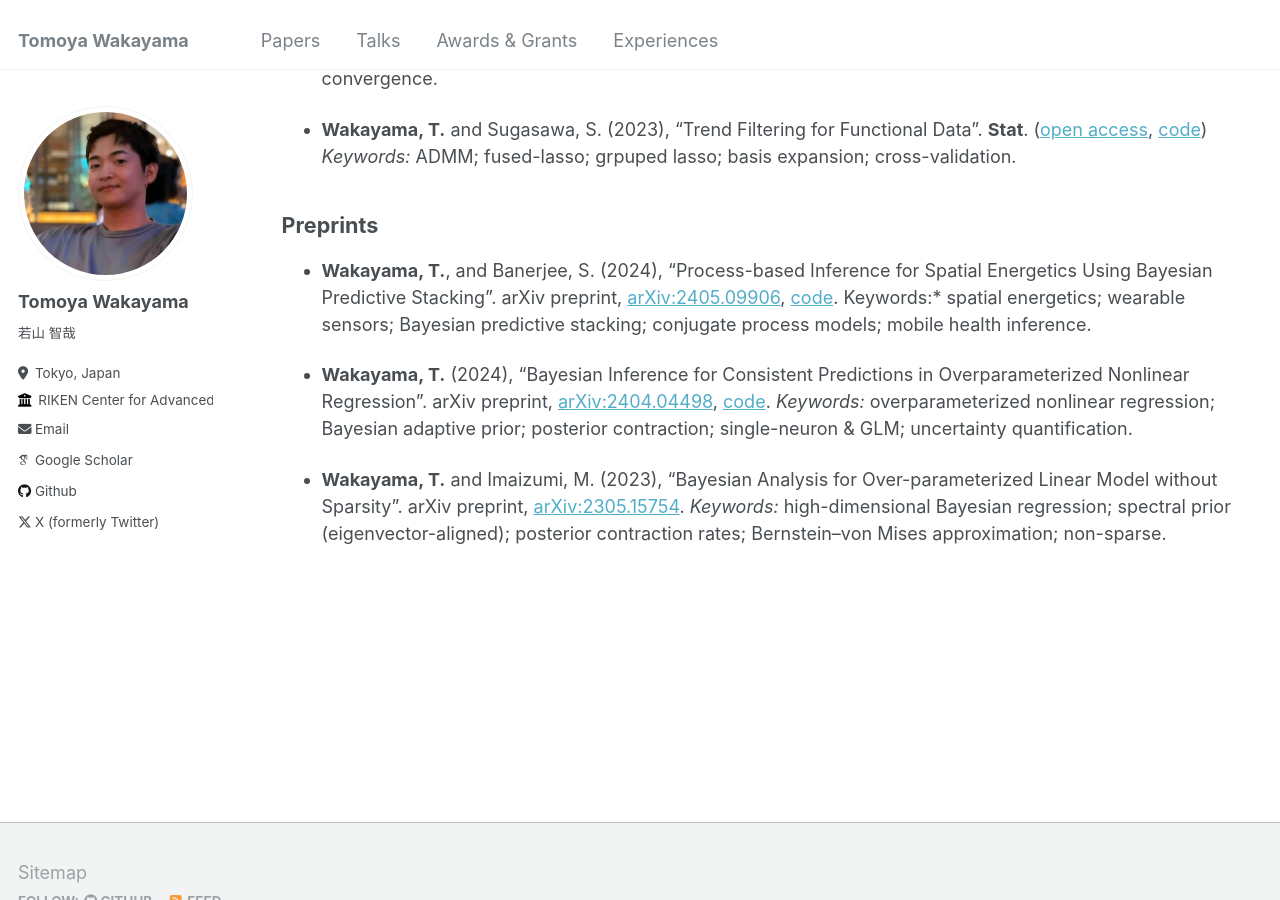
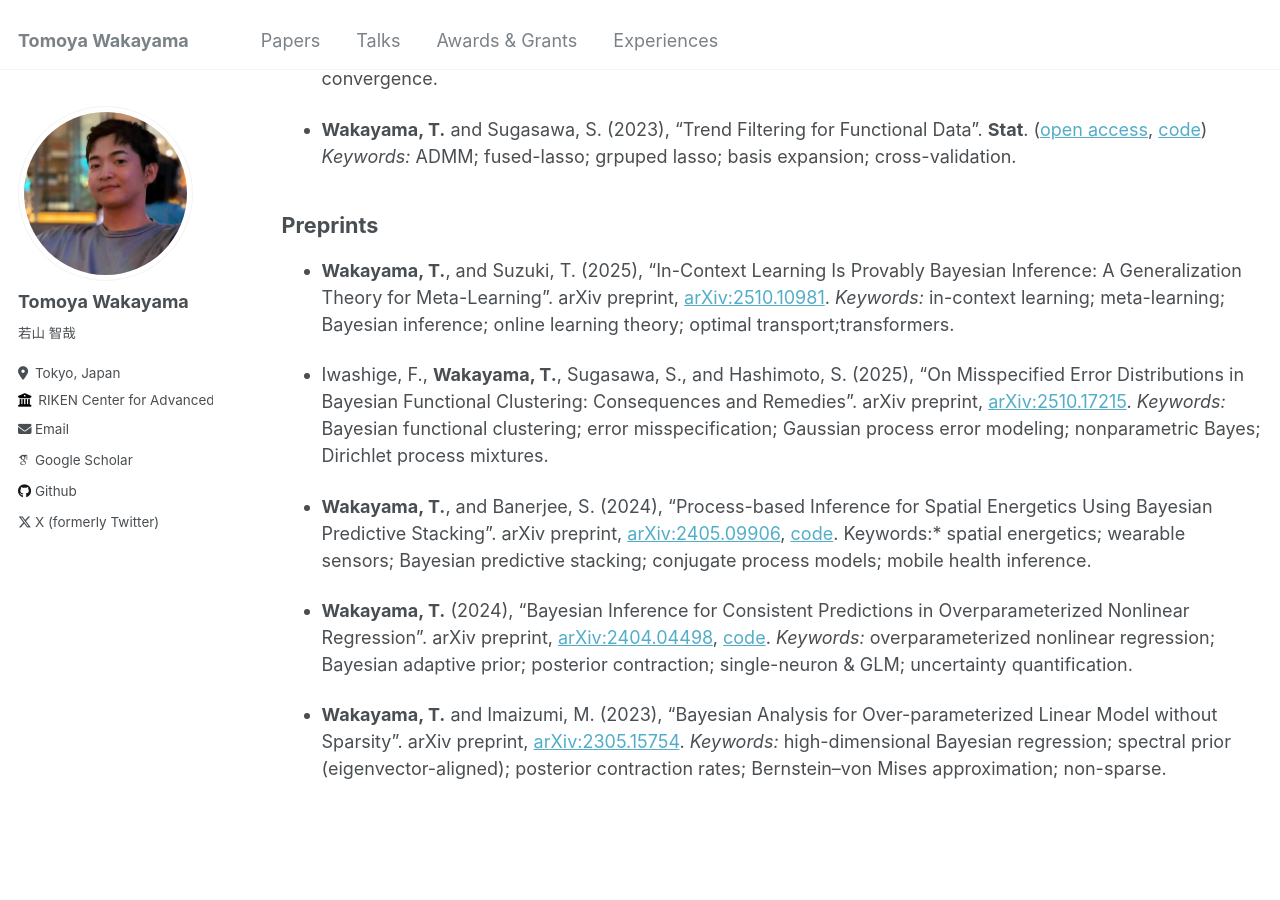
Before and after one commit to TomWaka/TomWaka.github.io, a Jekyll site: the page built from _pages/papers.md, in a window 1280 px wide and 900 px high, scrolled down 835 px. Built offline with Jekyll 4.4.1, drawn with Linux system fonts in a browser that asks for light colours; some web fonts are replaced.

Commit message:
Updated paper list

```diff
--- a/_pages/papers.md
+++ b/_pages/papers.md
@@ -33,6 +33,12 @@ author_profile: true
 
 ## Preprints
 
+- **Wakayama, T.**, and Suzuki, T. (2025), "In-Context Learning Is Provably Bayesian Inference: A Generalization Theory for Meta-Learning". arXiv preprint, [arXiv:2510.10981](https://arxiv.org/abs/2510.10981).
+*Keywords:* in-context learning; meta-learning; Bayesian inference; online learning theory; optimal transport;transformers.
+
+- Iwashige, F., **Wakayama, T.**, Sugasawa, S., and Hashimoto, S. (2025), "On Misspecified Error Distributions in Bayesian Functional Clustering: Consequences and Remedies". arXiv preprint, [arXiv:2510.17215](https://arxiv.org/abs/2510.17215).
+*Keywords:* Bayesian functional clustering; error misspecification; Gaussian process error modeling; nonparametric Bayes; Dirichlet process mixtures.
+
 - **Wakayama, T.**, and Banerjee, S. (2024), "Process-based Inference for Spatial Energetics Using Bayesian Predictive Stacking". arXiv preprint, [arXiv:2405.09906](https://arxiv.org/abs/2405.09906), [code](https://github.com/TomWaka/BayesianStackingSpatiotemporalModeling).
 Keywords:* spatial energetics; wearable sensors; Bayesian predictive stacking; conjugate process models; mobile health inference.
 
```
